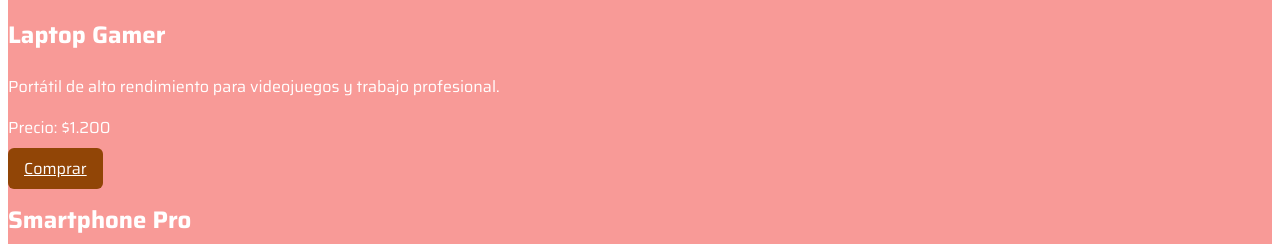
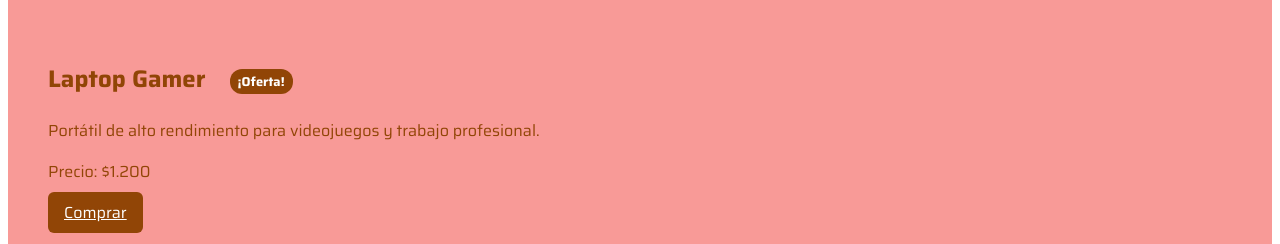
Before and after one commit to NatalyNavarro/CSS, a plain HTML site: page index.html in a window 1280 px wide. Shown: the part 556-800 px from the top of the page. Drawn offline with Linux system fonts and the light colour scheme.

Commit message:
dosc: agrega cambios en la estructura de css.

```diff
--- a/components/tarjetas.css
+++ b/components/tarjetas.css
@@ -0,0 +1,18 @@
+article {
+  position: relative;
+  color: var(--color-secundario);
+  padding: var(--espaciado-grande);
+  margin: var(--espaciado-medio);
+}
+
+article h2::after {
+  content: "¡Oferta!";
+  margin-left: var(--espaciado-grande);
+  background-color: var(--color-secundario);
+  color: var(--color-texto);
+  padding: 2px var(--espaciado-pequeño);
+  border-radius: 12px;
+  font-size: 0.8rem;
+  font-weight: 700;
+  vertical-align: middle;
+}
--- a/style.css
+++ b/style.css
@@ -13,11 +13,9 @@
   --espaciado-medio: 16px;
   --espaciado-grande: 24px;
 }
-
 @import url("components/menu-lateral.css");
 @import url("components/tarjetas.css");
 @import url("components/botones.css");
-
 
 * { box-sizing: border-box; }
 
```
